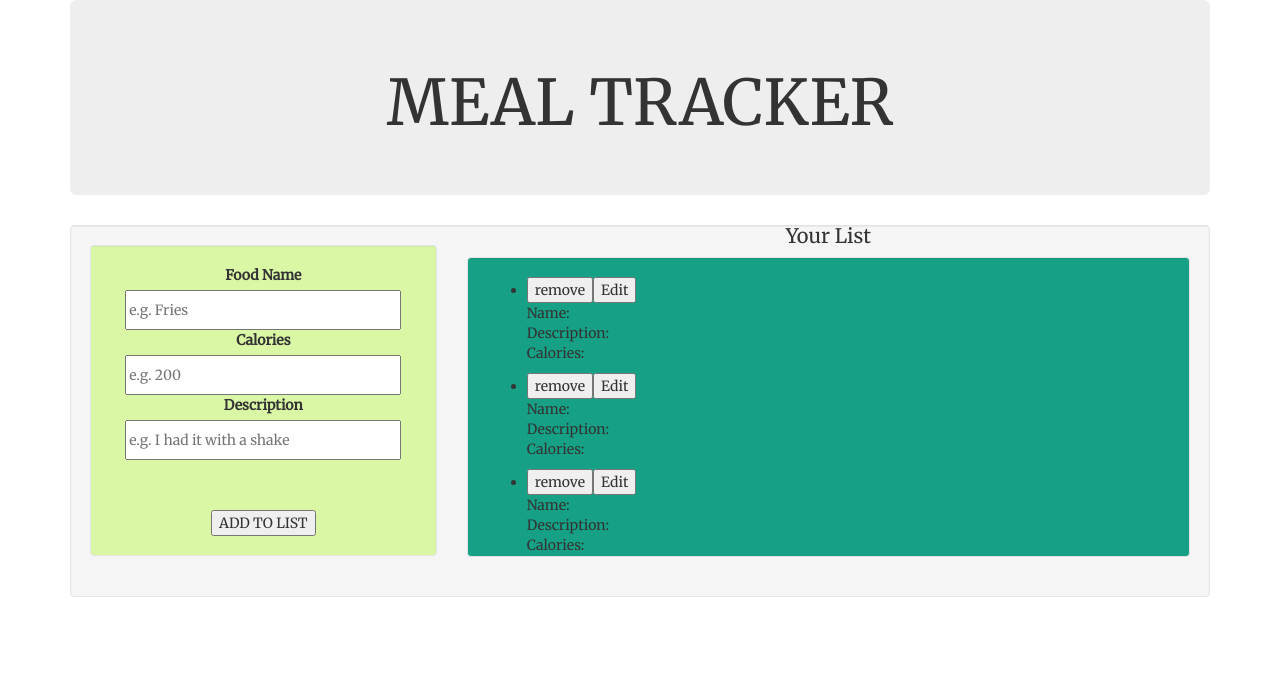
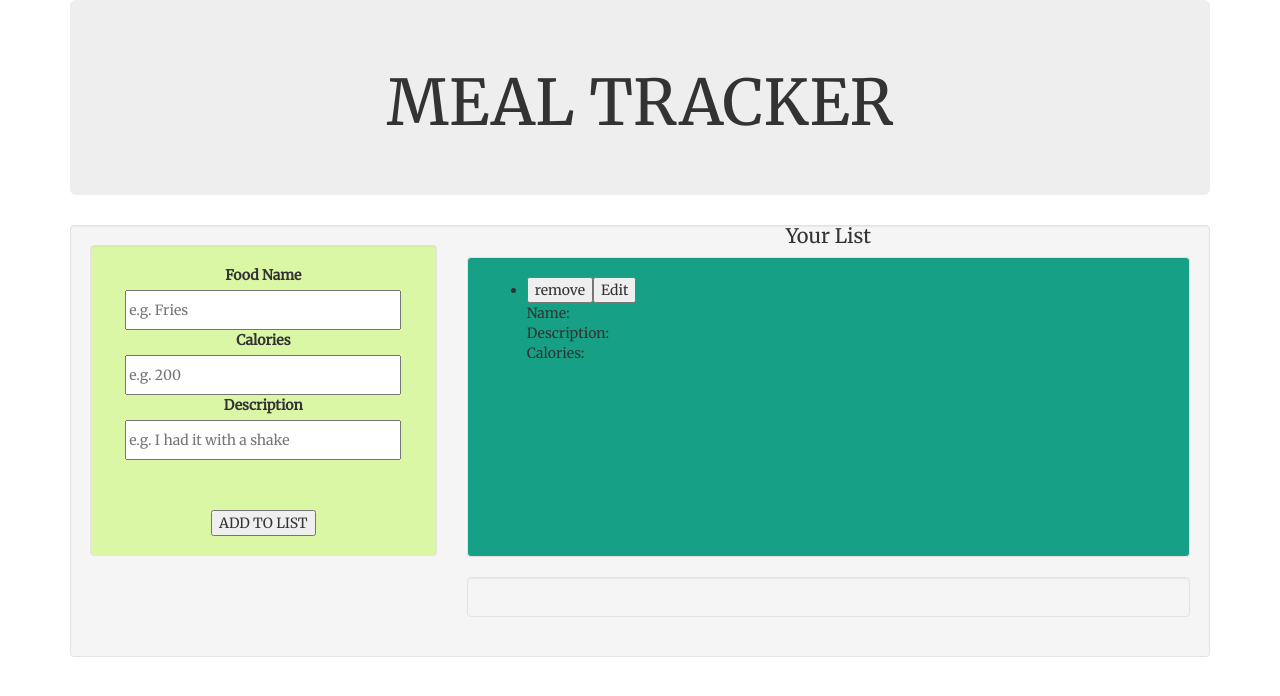
Before and after one commit to NewtonBii/meal-tracker, an Angular app: page / in a window 1280 px wide. Shown: the top 696 px of the page. Built offline with nearby package versions, Linux system fonts and the light colour scheme.

Commit message:
Add components.

```diff
--- a/src/app/app.module.ts
+++ b/src/app/app.module.ts
@@ -9,6 +9,7 @@ import { FoodListComponent } from './food-list/food-list.component';
 import { EditFoodComponent } from './edit-food/edit-food.component';
 import { HighCaloriesComponent } from './high-calories/high-calories.component';
 import { LowCaloriesComponent } from './low-calories/low-calories.component';
+import { NewFoodComponent } from './new-food/new-food.component';
 
 
 @NgModule({
@@ -18,7 +19,8 @@ import { LowCaloriesComponent } from './low-calories/low-calories.component';
     FoodListComponent,
     EditFoodComponent,
     HighCaloriesComponent,
-    LowCaloriesComponent
+    LowCaloriesComponent,
+    NewFoodComponent
   ],
   imports: [
     BrowserModule,
--- a/src/app/food-list/food-list.component.html
+++ b/src/app/food-list/food-list.component.html
@@ -1,10 +1,10 @@
-<div *ngFor ="let food of childFoodList" style="text-align:left">
+<div *ngFor ="let foodList of childFoodList" style="text-align:left">
   <ul>
     <li>
-      <button>remove</button><button (click)="editButtonClicked(food)">Edit</button><br>
-        Name: {{food.name}}<br>
-        Description: {{food.descritption}}<br>
-        Calories: {{food.calories}}
+      <button>remove</button><button (click)="editButtonClicked(foodList)">Edit</button><br>
+        Name: {{foodList.name}}<br>
+        Description: {{foodList.descritption}}<br>
+        Calories: {{foodList.calories}}
     </li>
   </ul>
 </div>
--- a/src/app/food-list/food-list.component.ts
+++ b/src/app/food-list/food-list.component.ts
@@ -1,5 +1,6 @@
 import { Component, Input, Output, EventEmitter} from '@angular/core';
 import {Food} from '../food';
+
 @Component({
   selector: 'app-food-list',
   templateUrl: './food-list.component.html',
--- a/src/app/form/form.component.html
+++ b/src/app/form/form.component.html
@@ -1,31 +1,29 @@
   <div class="row">
     <div class="col-lg-4" style="text-align:center">
       <div class="well" style="background-color:#DAF7A6">
-<!-- form to add food to the list -->
-        <!-- <form (ngSubmit)="onSubmit()" #foodForm="ngForm"> -->
-          <label>Food Name</label><br>
-          <input placeholder="e.g. Fries" style="width:90%; height:40px" #newName><br>
-          <label>Calories</label><br>
-          <input placeholder="e.g. 200" style="width:90%; height:40px" #newDescription><br>
-          <label>Description</label><br>
-          <input placeholder="e.g. I had it with a shake" style="width:90%; height:40px" #newCalorie><br>
-          <button style="margin-top:50px" type="submit">ADD TO LIST</button>
-        <!-- </form> -->
-        <app-edit-food
-        [childSelectedFood]="selectedFood"
-        (doneClickedSender)="finishedEditing()"
-        ></app-edit-food>
+
+        <app-new-food
+        (newFoodSender)="addFood($event)"
+        ></app-new-food>
       </div>
     </div>
       <div class="col-lg-8">
 
         <h1 style="font-size:20px; text-align:center; margin-top:-20px">{{display}}</h1>
           <div class="well" style="background-color:#16A085;overflow-y:auto; height:300px">
+
               <app-food-list
-              [childFoodList]="masterNewFoods"
+              [childFoodList]="masterFoodsList"
               (clickSender)="showDetails($event)"
               ></app-food-list>
+
           </div>
+          <div class="well">
+            <app-edit-food
+            [childSelectedFood]="selectedFood"
+            (doneClickedSender)="finishedEditing()"
+            ></app-edit-food>
 
+          </div>
       </div>
   </div>
--- a/src/app/form/form.component.ts
+++ b/src/app/form/form.component.ts
@@ -9,21 +9,15 @@ export class FormComponent{
 
 display="Your List";
 
-masterNewFoods:Food[]=[
+masterFoodsList:Food[]=[
+  new Food("Eggs","Nothing",300),
 
-  new Food("Eggs","Nothing",300),
-  new Food("Fish","Ugali",300),
-  new Food("Rice","Matoke",300),
 ];
+
 selectedFood=null;
 
 submitted = false;
 
-onSubmit(){this.submitted=true;}
-
-newFood(){
-  this.masterNewFoods=[new Food("","",0)]
-}
  finishedEditing(){
    this.selectedFood=null;
  }
@@ -32,5 +26,9 @@ newFood(){
     this.selectedFood = food;
   }
 
+  addFood(newFoodFromChild:Food){
+    this.masterFoodsList.push(newFoodFromChild);
+  }
+
 
 }
--- /dev/null
+++ b/src/app/new-food/new-food.component.html
@@ -0,0 +1,7 @@
+<label>Food Name</label><br>
+<input placeholder="e.g. Fries" style="width:90%; height:40px" #newName><br>
+<label>Calories</label><br>
+<input placeholder="e.g. 200" style="width:90%; height:40px" #newDescription><br>
+<label>Description</label><br>
+<input placeholder="e.g. I had it with a shake" style="width:90%; height:40px" #newCalorie><br>
+<button style="margin-top:50px" (click)="addFood(newName.value, newDescription.value, newCalorie.value);newName.value='';newDescription.value='';newCalorie.value=''">ADD TO LIST</button>
--- /dev/null
+++ b/src/app/new-food/new-food.component.ts
@@ -0,0 +1,18 @@
+import { Component, Output, EventEmitter} from '@angular/core';
+import {Food} from '../food';
+
+@Component({
+  selector: 'app-new-food',
+  templateUrl: './new-food.component.html',
+  styleUrls: ['./new-food.component.css']
+})
+export class NewFoodComponent{
+  @Output() newFoodSender=new EventEmitter();
+
+addFood(name:string,description:string,calories:number){
+  var newFoodToAdd:Food= new Food(name,description,calories);
+  this.newFoodSender.emit(newFoodToAdd);
+}
+
+
+}
```
Also changed, not shown: src/app/new-food/new-food.component.css (added), 1 other file (tests, documents, lock files or other folders).
